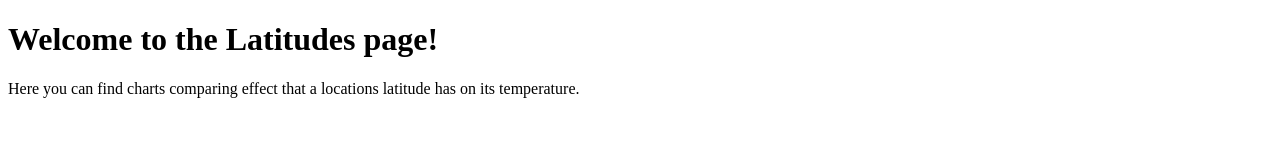
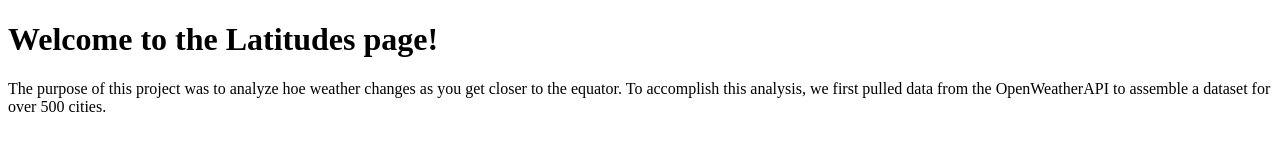
Before and after one commit to rmotta1992/Web-Design-Challenge, a plain HTML site: page WebVisualizations/index.html in a window 1280 px wide. Drawn offline with Linux system fonts and the light colour scheme.

Commit message:
updating landing page

```diff
--- a/WebVisualizations/index.html
+++ b/WebVisualizations/index.html
@@ -17,7 +17,9 @@
     </div>
   <div class="row">
     <div class="col-md-3">
-      <p>Here you can find charts comparing effect that a locations latitude has on its temperature.</p>
+      <p>The purpose of this project was to analyze hoe weather changes as you get closer to the equator.
+        To accomplish this analysis, we first pulled data from the OpenWeatherAPI to assemble a dataset for over
+        500 cities.</p>
     </div>
 </body>
 
```
Also changed, not shown: WebVisualizations/visualizations/Fig1 copy.png (added), WebVisualizations/visualizations/Fig2 copy.png (added), WebVisualizations/visualizations/Fig3 copy.png (added), WebVisualizations/visualizations/Fig4 copy.png (added), 2 other files.
